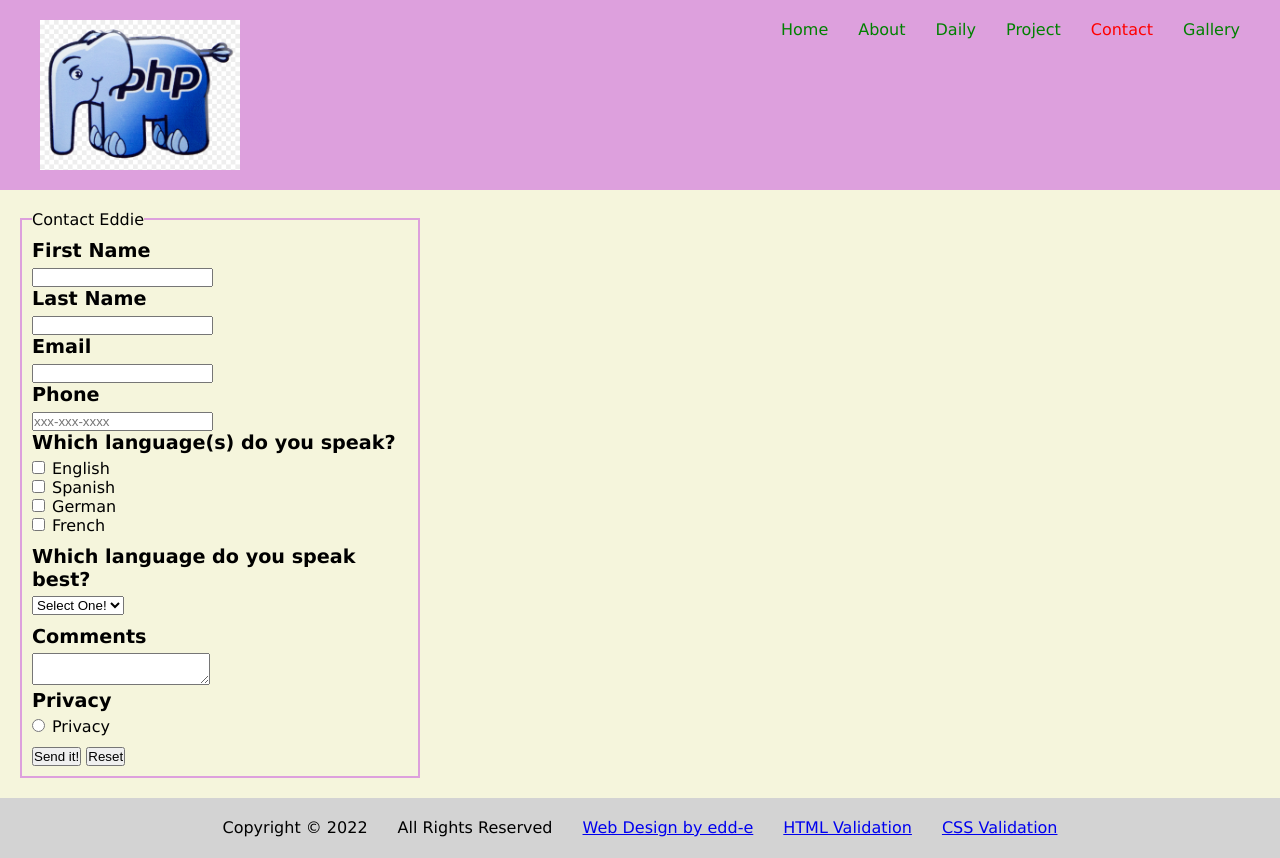
After one commit to edd-e98/it261, a PHP site: page /website/contact.php in a window 1280 px wide. The commit adds this page. Run offline with PHP 8.4, Linux system fonts and the light colour scheme.

Commit message:
Uploading through week 8
Everything through week 8!

```diff
--- /dev/null
+++ b/it261/website/contact.php
@@ -0,0 +1,211 @@
+<?php
+$first_name = '';
+$first_name_err ='';
+$last_name = '';
+$last_name_err ='';
+$email = '';
+$email_err = '';
+$phone = '';
+$phone_err ='';
+$langs = '';
+$langs_err ='';
+$fav_lang = '';
+$fav_lang_err ='';
+$comments = '';
+$comments_err ='';
+$privacy ='';
+$privacy_err ='';
+ob_start(); // this just ensures our entire form will be read
+
+if($_SERVER['REQUEST_METHOD'] =='POST'){
+
+    if (empty(($_POST)['first_name'])){
+        $first_name_err = 'Please fill out your first name.';
+    } else {
+        $first_name = $_POST['first_name'];
+    }
+
+    if (empty(($_POST)['last_name'])){
+        $last_name_err = 'Please fill out your last name.';
+    } else {
+        $last_name = $_POST['last_name'];
+    }
+
+    if (empty(($_POST)['email'])){
+        $email_err = 'Please fill out your email.';
+    } else {
+        $email = $_POST['email'];
+    }
+
+    if(empty($_POST['phone'])) { // if empty, type in your number
+            $phone_err = 'Please fill out your phone number.';
+        }
+        elseif(array_key_exists('phone', $_POST)) {
+            if(!preg_match('/^[0-9]{3}-[0-9]{3}-[0-9]{4}$/', $_POST['phone'])) {
+            // if you are not typing the requested format of xxx-xxx-xxxx, display Invalid format
+                $phone_err = 'Invalid format!';
+            }
+            else {
+                $phone = $_POST['phone'];
+            } // end else
+        } // end main if
+
+    if (empty(($_POST)['langs'])){
+        $langs_err = 'Please select your languages.';
+    } else {
+        $langs = $_POST['langs'];
+    }
+
+    if ($_POST['fav_lang'] == NULL){
+        $fav_lang_err = 'Please select the language you speak best.';
+    } else {
+        $fav_lang = $_POST['fav_lang'];
+    }
+
+    if (empty(($_POST)['comments'])){
+        $comments_err = 'Please share your thoughts with us.';
+    } else {
+        $comments = $_POST['comments'];
+    }
+
+    if (empty(($_POST)['privacy'])){
+        $privacy_err = 'Please agree to our privacy policy.';
+    } else {
+        $privacy = $_POST['privacy'];
+    }
+
+    // Wines function
+    function my_langs ($langs) {
+        $my_return = '';
+        if(!empty($_POST['langs'])) {
+            $my_return = implode(', ', $_POST['langs']);
+        } // end if statement
+        else {
+            $langs_error = 'Please fill out your languages';
+        } // end else statement
+        return $my_return;
+    } // end langs function
+
+    if (isset($_POST['first_name'],
+    $_POST['last_name'],
+    $_POST['email'],
+    $_POST['phone'],
+    $_POST['langs'],
+    $_POST['fav_lang'],
+    $_POST['comments'],
+    $_POST['privacy'])) {
+        // $to = 'emelyn.melton@gmail.com';
+        $to = 'szemeo@mystudentswa.com';
+        $subject ='Test Email ' .date('m/d/y, h i A');
+        $body = '
+                First name: '.$first_name.' '.PHP_EOL.'
+                Last name: '.$last_name.' '.PHP_EOL.'
+                Email: '.$email.' '.PHP_EOL.'
+                Phone Number: '.$phone.' '.PHP_EOL.'
+                Languages Spoken: '.my_langs($langs).' '.PHP_EOL.'
+                Preferred Language: '.$fav_lang.' '.PHP_EOL.'
+                Comments: '.$comments.' '.PHP_EOL.'
+        ';
+
+        $headers = array(
+            'From' => 'noreply@mystudentswa.com'
+        );
+
+        if(!empty($first_name && $last_name && $email && $phone && $langs && $fav_lang && $comments
+            && preg_match('/^[0-9]{3}-[0-9]{3}-[0-9]{4}$/', $_POST['phone']))) {
+            mail($to, $subject, $body, $headers);
+            header('Location:thx.php');
+        }
+    }
+} //end server request method
+?>
+
+<!DOCTYPE html>
+<html lang="en">
+<head>
+    <meta charset="UTF-8">
+    <meta http-equiv="X-UA-Compatible" content="IE=edge">
+    <meta name="viewport" content="width=device-width, initial-scale=1.0">
+    <title>Contact</title>
+    <link href= "css/style.css" type="text/css" rel="stylesheet">
+    <link href= "css/form.css" type="text/css" rel="stylesheet">
+
+</head>
+<body>
+    <?php include ('./includes/header.php'); ?>
+    <!-- action: submitting form to this very file using the post method, which protects sensitive data -->
+    <form action="<?php echo htmlspecialchars(($_SERVER['PHP_SELF'])); ?>" method="post">
+    <fieldset>
+        <legend>Contact Eddie</legend>
+
+        <label style="display: block;">First Name</label>
+        <input type="text" name="first_name"
+        value="<?php if(isset($_POST['first_name'])) {echo (htmlspecialchars($_POST['first_name']));} ?>">
+        <span class="error"><?php echo $first_name_err; ?></span>
+        <!-- In the PHP in "value" above, we are asking the form to please remember any previous values
+        we have posted to the variable 'first_name' and auto-fill that inot this field if it's available -->
+
+        <label>Last Name</label>
+        <input type="text" name="last_name"
+        value="<?php if(isset($_POST['last_name'])) {echo (htmlspecialchars($_POST['last_name']));} ?>">
+        <span class="error"><?php echo $last_name_err; ?></span>
+
+        <label>Email</label>
+        <input type="email" name="email"
+        value="<?php if(isset($_POST['email'])) {echo (htmlspecialchars($_POST['email']));} ?>">
+        <span class="error"><?php echo $email_err; ?></span>
+
+
+        <label>Phone</label>
+        <input type="tel" name="phone" placeholder="xxx-xxx-xxxx"
+        value="<?php if(isset($_POST['phone'])) {echo (htmlspecialchars($_POST['phone']));} ?>">
+        <span class="error"><?php echo $phone_err; ?></span>
+
+        <label>Which language(s) do you speak?</label>
+        <ul>
+            <!-- New input type, checkbox! Check as many fit your situation, and it will return an array. -->
+            <li><input type="checkbox" name="langs[]" value="eng"
+             <?php if(isset($_POST['langs']) && in_array('eng', $langs)) {echo 'checked = "checked"';} ?>>English</li>
+             <li><input type="checkbox" name="langs[]" value="esp"
+             <?php if(isset($_POST['langs']) && in_array('esp', $langs)) {echo 'checked = "checked"';} ?>>Spanish</li>
+             <li><input type="checkbox" name="langs[]" value="deu"
+             <?php if(isset($_POST['langs']) && in_array('deu', $langs)) {echo 'checked = "checked"';} ?>>German</li>
+             <li><input type="checkbox" name="langs[]" value="fra"
+             <?php if(isset($_POST['langs']) && in_array('fra', $langs)) {echo 'checked = "checked"';} ?>>French</li>
+        </ul>
+        <span class="error"><?php echo $langs_err; ?></span>
+
+        <label>Which language do you speak best?</label>
+        <select name="fav_lang">
+            <option value="" NULL
+             <?php if(isset($_POST['fav_lang']) && $_POST['fav_lang'] == NULL) {echo('selected ="unselected"');} ?>>Select One!</option>
+             <option value="eng"
+             <?php if(isset($_POST['fav_lang']) && $_POST['fav_lang'] == 'eng') {echo('selected ="selected"');} ?>>English</option>
+             <option value="esp"
+             <?php if(isset($_POST['fav_lang']) && $_POST['fav_lang'] == 'esp') {echo('selected ="selected"');} ?>>Spanish</option>
+             <option value="deu"
+             <?php if(isset($_POST['fav_lang']) && $_POST['fav_lang'] == 'deu') {echo('selected ="selected"');} ?>>German</option>
+             <option value="fra"
+             <?php if(isset($_POST['fav_lang']) && $_POST['fav_lang'] == 'fra') {echo('selected ="selected"');} ?>>French</option>
+        </select>
+        <span class="error"><?php echo $fav_lang_err; ?></span>
+
+        <label>Comments</label>
+        <textarea name="comments"><?php if(isset($_POST['comments'])) {echo (htmlspecialchars($_POST['comments']));} ?></textarea>
+        <span class="error"><?php echo $comments_err; ?></span>
+        <!-- The PHP in the textarea is asking-- have we posted anything to comment? If so, echo it here.-->
+
+        <label>Privacy</label>
+        <ul>
+            <li><input type="radio" name="privacy" value="yes"
+            <?php if(isset($_POST['privacy']) && $_POST['privacy'] == 'yes') {echo ('checked = "checked"');} ?>>Privacy</li>
+        </ul>
+        <span class="error"><?php echo $privacy_err; ?></span>
+
+        <input type="submit" value="Send it!">
+        <input type="button" onclick="window.location.href='<?php echo $_SERVER['PHP_SELF']; ?>'" value="Reset">
+    </form>
+</fieldset>
+<?php include ('./includes/footer.php'); ?>
+</body>
+</html>
--- /dev/null
+++ b/it261/website/css/form.css
@@ -0,0 +1,66 @@
+* {
+    padding: 0;
+    margin: 0;
+    box-sizing: border-box;
+}
+
+body {
+    background: lightpink;
+}
+
+form {
+    max-width: 400px;
+    margin: 20px;
+}
+
+fieldset {
+    border: 2px solid plum;
+    padding: 10px;
+}
+
+label {
+    display: block;
+    margin-bottom: 5px;
+    font-weight: bold;
+    font-size: 1.2em;
+}
+
+input [type=text],
+input [type=email],
+input [type=tel] {
+    display: block;
+    width: 100%;
+    height: 30px;
+    margin-bottom: 10px;
+}
+
+input [type=submit] {
+    display: block;
+    margin-bottom: 10px;
+}
+
+select {
+    display: block;
+    margin-bottom: 10px;
+}
+
+form ul {
+    margin-bottom: 10px;
+    list-style-type: none;
+}
+
+li input {
+    margin-right: 7px;
+}
+
+.box {
+    width: 400px;
+    padding: 10px;
+    margin: 0 auto;
+}
+
+.error {
+    color: red;
+    font-style: italic;
+    display: block;
+}
--- a/it261/website/css/style.css
+++ b/it261/website/css/style.css
@@ -53,6 +53,10 @@ nav a {
 #hero {
     background: paleturquoise;
     margin-bottom: 20px;
+}
+
+#hero img {
+    margin: 0px auto;
 }
 
 main {
--- a/it261/website/includes/footer.php
+++ b/it261/website/includes/footer.php
@@ -12,3 +12,5 @@
             document.getElementById("css-checker").setAttribute("href","https://jigsaw.w3.org/css-validator/validator?uri=" + location.href);
         </script>
     </footer>
+    </body>
+    </html>
--- a/it261/website/includes/header.php
+++ b/it261/website/includes/header.php
@@ -28,6 +28,9 @@ switch (THIS_PAGE) {
         $title = 'Gallery Page of our Website Project';
         $body = 'gallery inner';
         break;
+    case 'thx.php' :
+        $title = 'Thank-You Page for our Contact Form';
+        $body = 'thanks inner';
 
 }
 
@@ -40,6 +43,19 @@ $nav = array(
     'contact.php' => 'Contact',
     'gallery.php' => 'Gallery',
 );
+//This creates the links for my header, stolen from week 6
+function make_links($nav) {
+    $my_return = '';
+    foreach ($nav as $key => $value) {
+        if (THIS_PAGE == $key) {
+            $my_return .='<li><a style="color:red;"href="'.$key.'">'.$value.'</a></li>';
+        }
+        else {
+            $my_return .= '<li><a style="color:green" href="'.$key.'">'.$value.'</a></li>';
+        }
+    }
+    return $my_return;
+} //end function
 ?>
 
 
@@ -55,19 +71,9 @@ $nav = array(
 <body class="<?php echo $body; ?>">
     <header>
         <div class="inner-header">
-            <a href="index.pho"> <img id="logo" src="images/logo.png" alt="PHP logo"> </a>
-
+            <a href="index.php"> <img id="logo" src="images/logo.png" alt="PHP logo"> </a>
             <nav>
-                <ul> <?php
-                    foreach ($nav as $key => $value) {
-                        if (THIS_PAGE == $key) {
-                            echo ('<li><a style="color:red;"href="'.$key.'">'.$value.'</a></li>');
-                        }
-                        else {
-                            echo ('<li><a style="color:green" href="'.$key.'">'.$value.'</a></li>');
-                        }
-                    }
-                ?> </ul>
+                <ul> <?php echo make_links($nav); ?> </ul>
             </nav>
         </div>
         <!-- <nav>
```
Also changed, not shown: it261/website/gallery.php (added, +20 -0 lines), it261/website/index.php (+18 -4 lines), it261/website/thx.php (added, +19 -0 lines), it261/website/images/drago.jpg (added), it261/website/images/eevee.jpg (added), it261/website/images/munch.jpg (added), it261/website/images/pikac.jpg (added), it261/website/images/piplu.jpg (added), it261/website/images/thanks.jpg (added).
